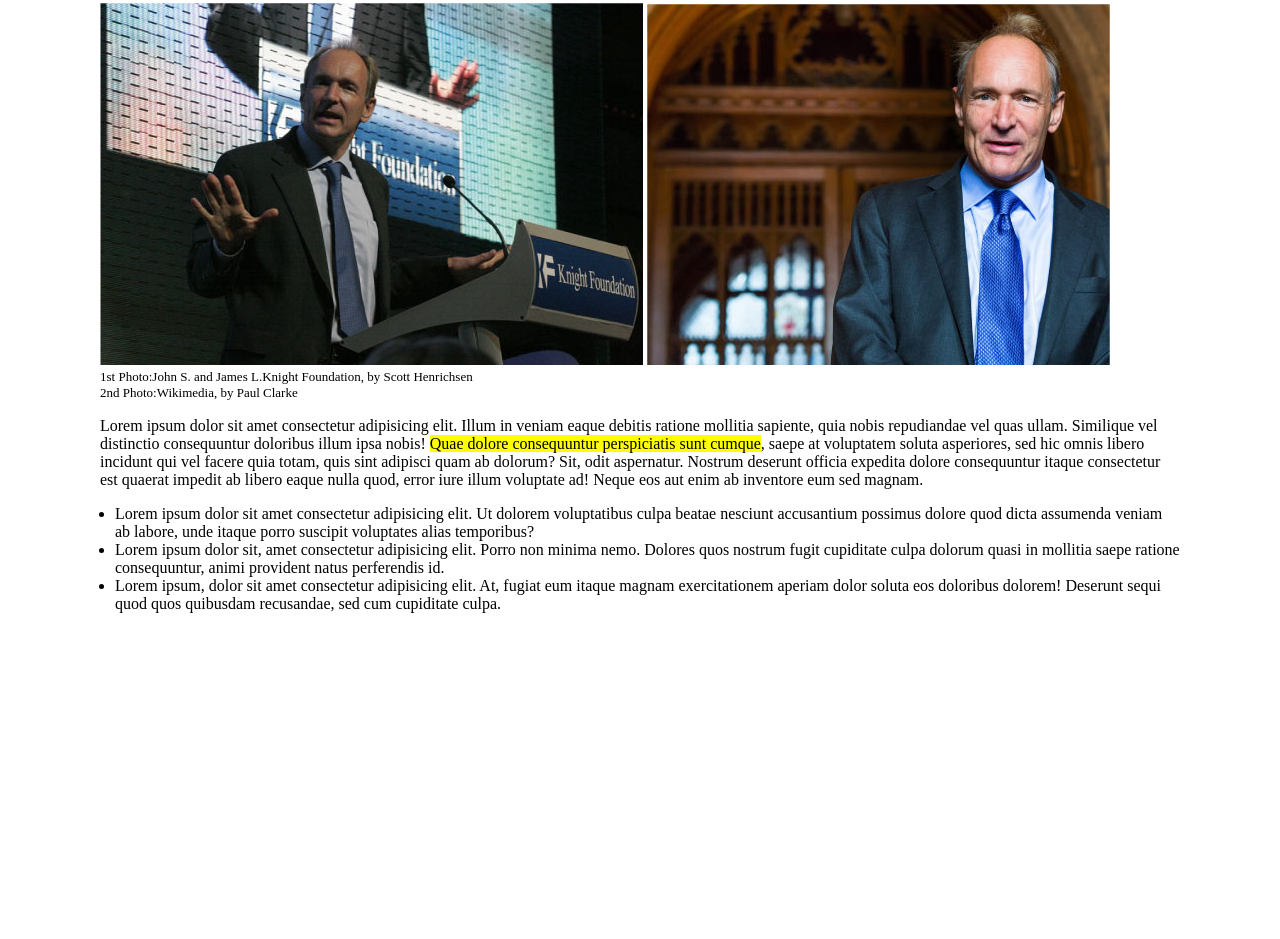
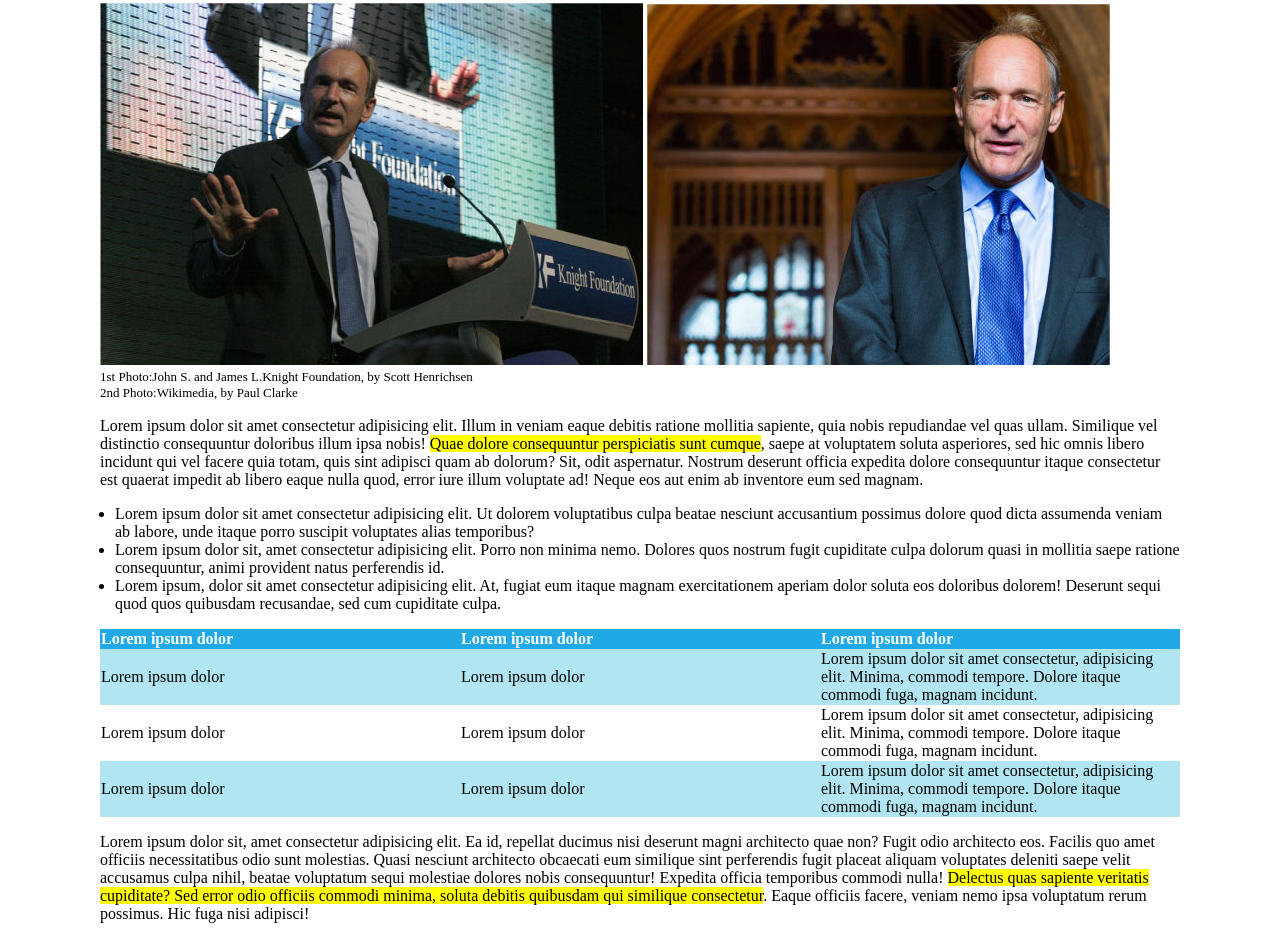
Before and after one commit to GiuseppeArgo/html-css-booleaner, a plain HTML site: page index.html in a window 1280 px wide. Shown: the part 269-1208 px from the top of the page. Before the commit the page ends 898 px from the top, so only its background shows below. Drawn offline with Linux system fonts and the light colour scheme.

Commit message:
feat: second content section

```diff
--- a/css/style.css
+++ b/css/style.css
@@ -4,6 +4,7 @@
 }
 
 /* Header */
+
 .banner {
     height: 100px;
     width: 100%;
@@ -22,6 +23,7 @@
 /* Main */
 
 /** Header article */
+
 h1 {
     margin-bottom: 0px;
     margin-top: 15px;
@@ -48,6 +50,7 @@ header span {
 /** /Header article */
 
 /** Figure section */
+
 .figure-section {
     margin-left: 0px;
 }
@@ -69,3 +72,25 @@ ul {
 }
 
 /** /First content section */
+
+/** Second content section  */
+
+table {
+    border-collapse: collapse;
+    text-align: left;
+}
+
+thead {
+    background-color: #20A9E5;
+    color: #FFFFFF;
+}
+
+th {
+    width: 10%
+}
+
+.table-row {
+    background-color: #B1E5F2;
+}
+
+/** /Second content section  */
--- a/index.html
+++ b/index.html
@@ -61,7 +61,53 @@
                             quibusdam recusandae, sed cum cupiditate culpa.</li>
                     </ul>
                 </section>
-                <!-- /First content section -->
+                <!--* /First content section -->
+
+                <!--* Second content section -->
+                <section>
+                    <!--* Table -->
+                    <table>
+                        <thead>
+                            <tr>
+                                <th>Lorem ipsum dolor</th>
+                                <th>Lorem ipsum dolor</th>
+                                <th>Lorem ipsum dolor</th>
+                            </tr>
+                        </thead>
+                        <tbody>
+                            <tr class="table-row">
+                                <td>Lorem ipsum dolor</td>
+                                <td>Lorem ipsum dolor</td>
+                                <td>Lorem ipsum dolor sit amet consectetur, adipisicing elit. Minima, commodi tempore.
+                                    Dolore itaque commodi fuga, magnam incidunt.</td>
+                            </tr>
+                            <tr>
+                                <td>Lorem ipsum dolor</td>
+                                <td>Lorem ipsum dolor</td>
+                                <td>Lorem ipsum dolor sit amet consectetur, adipisicing elit. Minima, commodi tempore.
+                                    Dolore itaque commodi fuga, magnam incidunt.</td>
+                            </tr>
+                            <tr class="table-row">
+                                <td>Lorem ipsum dolor</td>
+                                <td>Lorem ipsum dolor</td>
+                                <td>Lorem ipsum dolor sit amet consectetur, adipisicing elit. Minima, commodi tempore.
+                                    Dolore itaque commodi fuga, magnam incidunt.</td>
+                            </tr>
+                        </tbody>
+                    </table>
+                    <!--* /Table -->
+                    <p>Lorem ipsum dolor sit, amet consectetur adipisicing elit. Ea id, repellat ducimus nisi deserunt
+                        magni architecto quae non? Fugit odio architecto eos. Facilis quo amet officiis necessitatibus
+                        odio sunt molestias.
+                        Quasi nesciunt architecto obcaecati eum similique sint perferendis fugit placeat aliquam
+                        voluptates deleniti saepe velit accusamus culpa nihil, beatae voluptatum sequi molestiae dolores
+                        nobis consequuntur! Expedita officia temporibus commodi nulla!
+                        <span>Delectus quas sapiente veritatis cupiditate? Sed error odio officiis commodi minima,
+                            soluta debitis quibusdam qui similique consectetur</span>. Eaque officiis facere, veniam
+                        nemo ipsa voluptatum rerum possimus. Hic fuga nisi adipisci!
+                    </p>
+                </section>
+                <!--* /Second content section -->
             </article>
 
 
```
